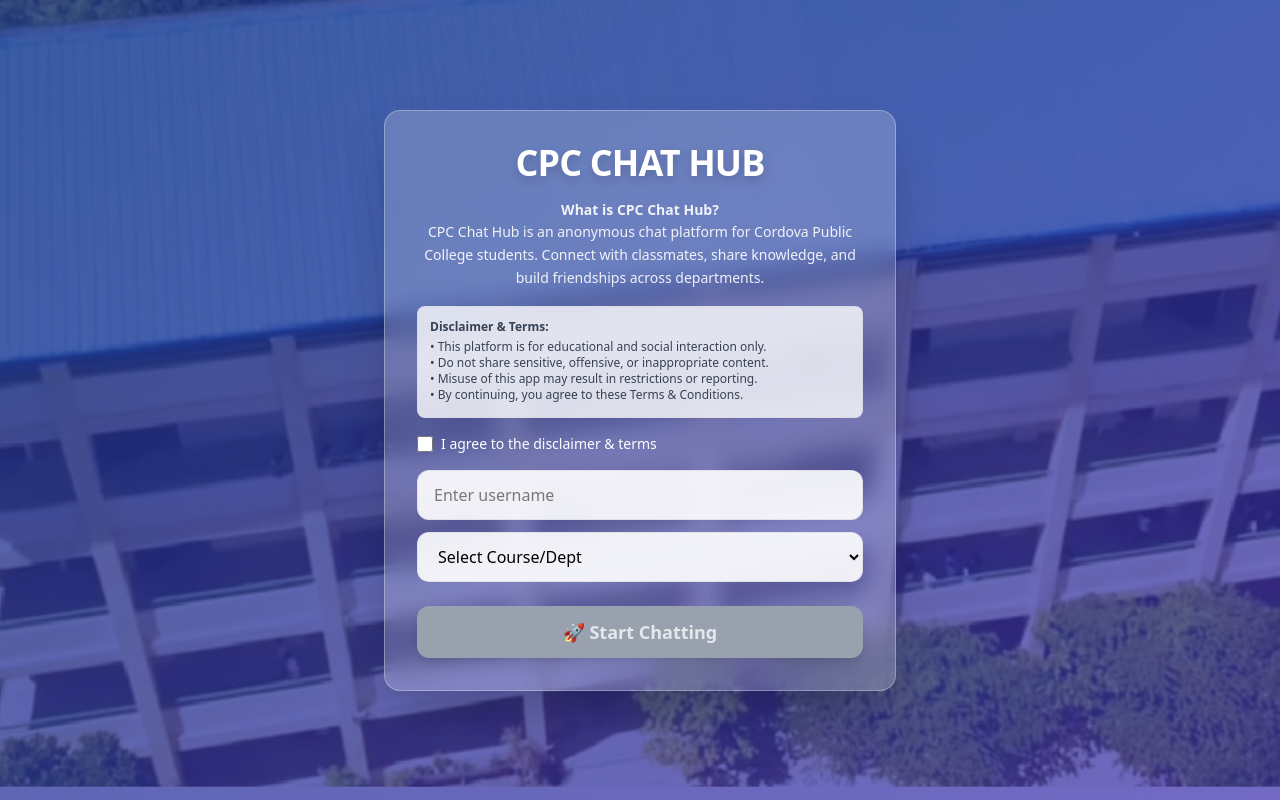
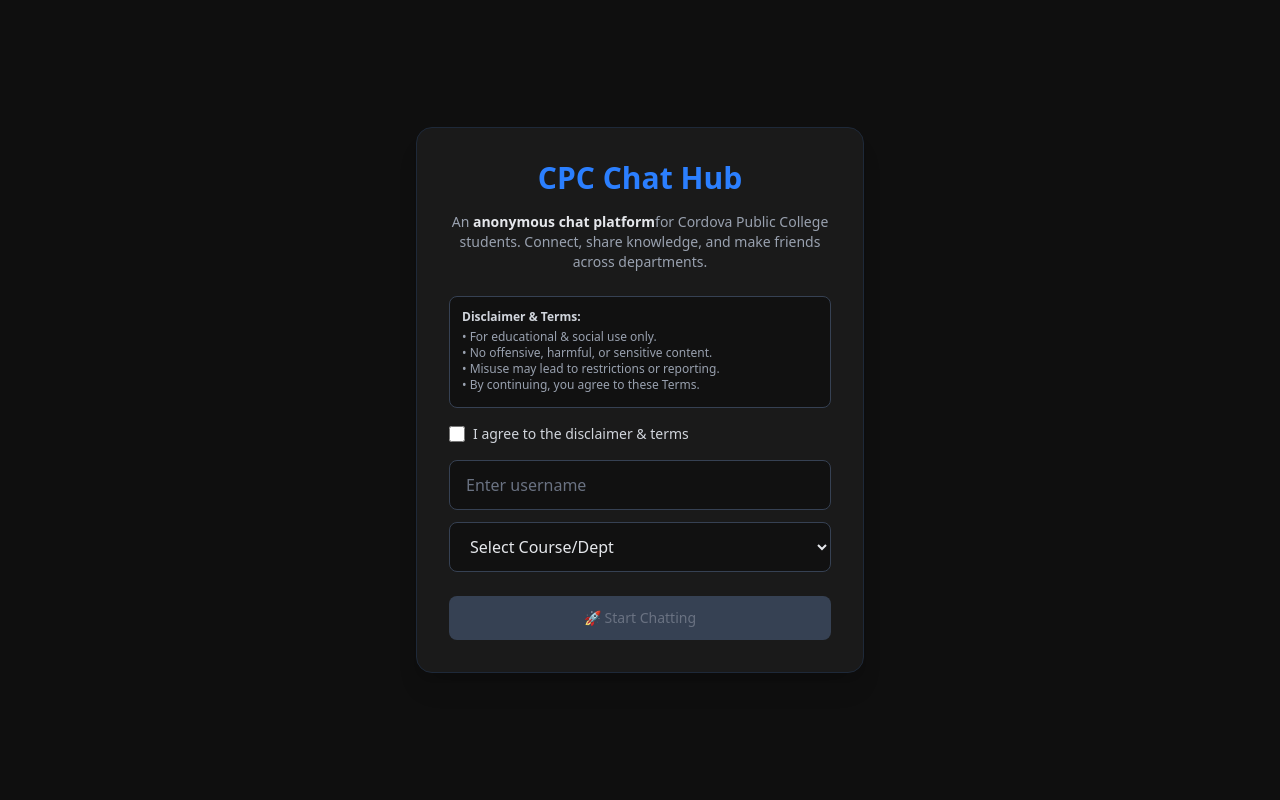
Before and after one commit to Earlskyy/CPC-chat, a React (Vite) app: page / in a window 1280 px wide. Built offline with nearby package versions, Linux system fonts and the light colour scheme.

Commit message:
darkmode

```diff
--- a/src/pages/Chat.jsx
+++ b/src/pages/Chat.jsx
@@ -76,10 +76,11 @@ function Chat({ username, course, onStop }) {
   };
 
   return (
-    <div className="flex flex-col h-screen bg-gradient-to-br from-gray-50 to-gray-200 font-sans">
+    <div className="flex flex-col h-screen bg-[#111] text-gray-100 font-sans">
       {/* Header */}
-      <div className="bg-gradient-to-r from-blue-700 to-blue-600 text-white p-4 font-semibold text-center shadow-lg">
-        💬 Chatting as <span className="font-bold">{username}</span> ({course})
+      <div className="bg-[#1c1c1c] text-gray-200 p-4 text-center border-b border-gray-800">
+        <span className="font-semibold">💬 {username}</span>
+        <span className="text-sm text-gray-400"> ({course})</span>
       </div>
 
       {/* Chat Area */}
@@ -87,18 +88,16 @@ function Chat({ username, course, onStop }) {
         {messages.map((m, i) => (
           <div
             key={i}
-            className={`max-w-[75%] px-4 py-2 rounded-2xl text-sm shadow-sm
+            className={`max-w-[70%] px-4 py-2 rounded-2xl text-sm
               ${m.sender === "System"
-                ? m.highlight
-                  ? "bg-yellow-100 text-yellow-800 font-semibold text-center mx-auto"
-                  : "bg-transparent text-gray-500 text-center italic mx-auto"
+                ? "text-gray-500 text-center italic mx-auto"
                 : m.self
                 ? "bg-blue-600 text-white self-end rounded-br-md ml-auto"
-                : "bg-white text-gray-800 self-start rounded-bl-md border border-gray-200"
+                : "bg-[#2a2a2a] text-gray-200 self-start rounded-bl-md"
               }`}
           >
             {m.sender !== "System" && !m.self && (
-              <span className="font-semibold mr-1">{m.sender}: </span>
+              <span className="font-semibold mr-1 text-blue-400">{m.sender}:</span>
             )}
             {m.text}
           </div>
@@ -106,7 +105,7 @@ function Chat({ username, course, onStop }) {
 
         {/* Typing Indicator */}
         {typingUser && (
-          <div className="text-sm text-gray-500 italic ml-2 animate-pulse">
+          <div className="text-sm text-gray-400 italic ml-2 animate-pulse">
             {typingUser} is typing...
           </div>
         )}
@@ -115,12 +114,12 @@ function Chat({ username, course, onStop }) {
       </div>
 
       {/* Input Controls */}
-      <div className="flex items-center gap-2 border-t border-gray-300 bg-white p-3 shadow-inner">
+      <div className="flex items-center gap-2 border-t border-gray-800 bg-[#1c1c1c] p-3">
         <input
           value={message}
           onChange={handleTyping}
           placeholder="Type a message..."
-          className="flex-1 px-4 py-2 border rounded-full shadow-sm focus:ring-2 focus:ring-blue-400 focus:border-blue-500 outline-none"
+          className="flex-1 px-4 py-2 bg-[#2a2a2a] border border-gray-700 rounded-full text-gray-200 placeholder-gray-500 focus:outline-none focus:ring-1 focus:ring-blue-500"
           onKeyDown={(e) => {
             if (e.key === "Enter") {
               e.preventDefault();
@@ -130,23 +129,23 @@ function Chat({ username, course, onStop }) {
         />
         <button
           onClick={sendMessage}
-          className="bg-gradient-to-r from-blue-600 to-blue-500 hover:from-blue-700 hover:to-blue-600 text-white rounded-full w-12 h-12 flex items-center justify-center text-lg shadow-md transition transform hover:scale-105"
+          className="w-10 h-10 flex items-center justify-center rounded-full bg-blue-600 hover:bg-blue-500 transition"
         >
           ➤
         </button>
       </div>
 
       {/* Action Buttons */}
-      <div className="flex gap-3 p-3 border-t border-gray-200 bg-gray-100 shadow-inner">
+      <div className="flex gap-2 p-3 border-t border-gray-800 bg-[#1c1c1c]">
         <button
           onClick={handleNext}
-          className="flex-1 py-3 rounded-xl bg-gradient-to-r from-orange-500 to-yellow-500 hover:from-orange-600 hover:to-yellow-600 text-white font-semibold shadow-md transition transform hover:scale-[1.02]"
+          className="flex-1 py-2 rounded-md bg-[#2a2a2a] hover:bg-[#333] text-gray-300 text-sm transition"
         >
           ⏭ Next
         </button>
         <button
           onClick={handleStop}
-          className="flex-1 py-3 rounded-xl bg-gradient-to-r from-red-500 to-pink-500 hover:from-red-600 hover:to-pink-600 text-white font-semibold shadow-md transition transform hover:scale-[1.02]"
+          className="flex-1 py-2 rounded-md bg-[#2a2a2a] hover:bg-[#333] text-gray-300 text-sm transition"
         >
           ⛔ Stop
         </button>
--- a/src/pages/Landing.jsx
+++ b/src/pages/Landing.jsx
@@ -18,62 +18,55 @@ function Landing({ onStart }) {
   };
 
   return (
-    <div
-      className="min-h-screen flex items-center justify-center px-4 bg-cover bg-center relative"
-      style={{
-        backgroundImage: "url('./CPCSchool.jpg')",
-      }}
-    >
-      {/* Dark overlay */}
-      <div className="absolute inset-0 bg-gradient-to-br from-blue-900/80 to-indigo-800/70"></div>
-
+    <div className="min-h-screen flex items-center justify-center bg-[#0f0f0f] text-gray-200 px-4">
       {/* Card Content */}
-      <div className="relative bg-white/20 backdrop-blur-md shadow-2xl rounded-2xl p-8 w-full max-w-lg text-center border border-white/30">
+      <div className="relative bg-[#1a1a1a] border border-gray-800 rounded-2xl p-8 w-full max-w-md shadow-xl">
         {/* Title */}
-        <h1 className="text-4xl font-extrabold text-white mb-4 tracking-tight drop-shadow-lg">
-          CPC CHAT HUB
+        <h1 className="text-3xl font-bold text-center mb-4 text-blue-500">
+          CPC Chat Hub
         </h1>
 
         {/* Intro */}
-        <p className="text-white/90 text-sm mb-4 leading-relaxed">
-          <span className="font-semibold">What is CPC Chat Hub?</span><br />
-          CPC Chat Hub is an anonymous chat platform for Cordova Public College
-          students. Connect with classmates, share knowledge, and build
-          friendships across departments.
+        <p className="text-gray-400 text-sm text-center mb-6">
+          An <span className="text-gray-200 font-semibold">anonymous chat platform</span>
+          for Cordova Public College students.
+          Connect, share knowledge, and make friends across departments.
         </p>
 
         {/* Disclaimer box */}
-        <div className="bg-white/80 border border-gray-300/50 rounded-lg p-3 h-28 overflow-y-auto text-xs text-left text-gray-700 mb-4">
-          <p className="mb-1 font-semibold">Disclaimer & Terms:</p>
-          <p>• This platform is for educational and social interaction only.</p>
-          <p>• Do not share sensitive, offensive, or inappropriate content.</p>
-          <p>• Misuse of this app may result in restrictions or reporting.</p>
-          <p>• By continuing, you agree to these Terms & Conditions.</p>
+        <div className="bg-[#111] border border-gray-700 rounded-lg p-3 h-28 overflow-y-auto text-xs text-gray-400 mb-4">
+          <p className="mb-1 text-gray-300 font-semibold">Disclaimer & Terms:</p>
+          <p>• For educational & social use only.</p>
+          <p>• No offensive, harmful, or sensitive content.</p>
+          <p>• Misuse may lead to restrictions or reporting.</p>
+          <p>• By continuing, you agree to these Terms.</p>
         </div>
 
         {/* Agreement */}
-        <div className="flex items-center justify-start gap-2 mb-4 text-sm text-white">
+        <div className="flex items-center gap-2 mb-4 text-sm">
           <input
             type="checkbox"
             id="agree"
             checked={agreed}
             onChange={(e) => setAgreed(e.target.checked)}
-            className="h-4 w-4"
+            className="h-4 w-4 text-blue-500 focus:ring-blue-400 border-gray-600 bg-[#1a1a1a]"
           />
-          <label htmlFor="agree">I agree to the disclaimer & terms</label>
+          <label htmlFor="agree" className="text-gray-300">
+            I agree to the disclaimer & terms
+          </label>
         </div>
 
         {/* Username input */}
         <input
           type="text"
           placeholder="Enter username"
-          className="w-full px-4 py-3 rounded-xl border border-gray-300/50 bg-white/90 focus:border-indigo-500 focus:ring-2 focus:ring-indigo-300 outline-none transition mb-3"
+          className="w-full px-4 py-3 mb-3 rounded-lg border border-gray-700 bg-[#111] text-gray-200 placeholder-gray-500 focus:ring-1 focus:ring-blue-500 focus:outline-none"
           onChange={(e) => setUsername(e.target.value)}
         />
 
         {/* Course selection */}
         <select
-          className="w-full px-4 py-3 rounded-xl border border-gray-300/50 bg-white/90 focus:border-indigo-500 focus:ring-2 focus:ring-indigo-300 outline-none transition mb-6"
+          className="w-full px-4 py-3 mb-6 rounded-lg border border-gray-700 bg-[#111] text-gray-200 focus:ring-1 focus:ring-blue-500 focus:outline-none"
           onChange={(e) => setCourse(e.target.value)}
         >
           <option value="">Select Course/Dept</option>
@@ -87,10 +80,10 @@ function Landing({ onStart }) {
         <button
           onClick={handleStart}
           disabled={!agreed}
-          className={`w-full py-3 rounded-xl font-semibold text-lg shadow-lg transition transform hover:scale-[1.02] ${
+          className={`w-full py-3 rounded-lg font-medium text-sm transition ${
             agreed
-              ? "bg-gradient-to-r from-indigo-600 to-blue-600 hover:from-indigo-700 hover:to-blue-700 text-white"
-              : "bg-gray-400 text-gray-200 cursor-not-allowed"
+              ? "bg-blue-600 hover:bg-blue-500 text-white"
+              : "bg-gray-700 text-gray-500 cursor-not-allowed"
           }`}
         >
           🚀 Start Chatting
```
